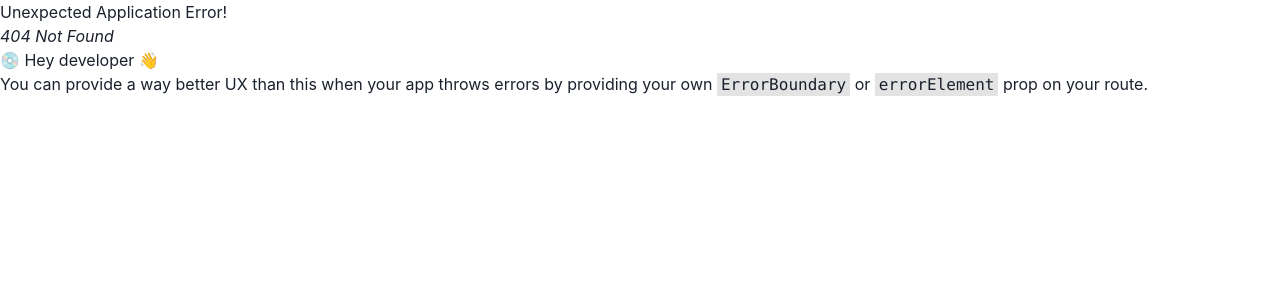
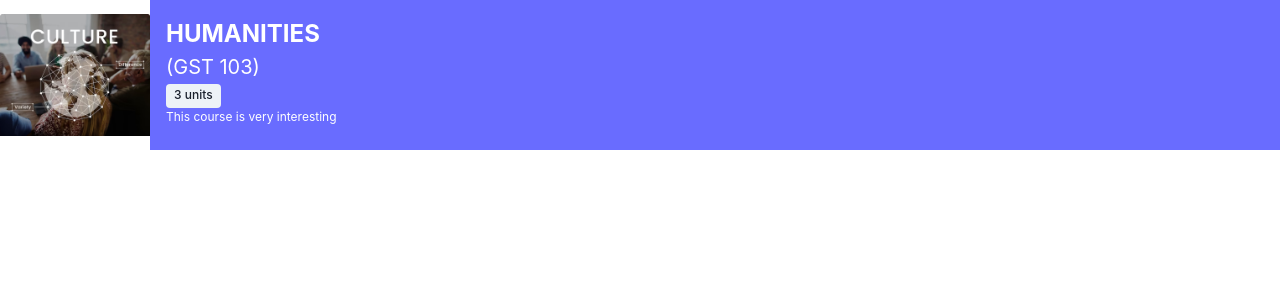
Before and after one commit to vicradon/futo-academia, a React (Vite) app: page /course/header in a window 1280 px wide. Before the commit this address had no page. Shown: the top 300 px of the page. Built offline with nearby package versions, Linux system fonts and the light colour scheme.

Commit message:
worked on the course header component

```diff
--- /dev/null
+++ b/src/components/CourseHeader.tsx
@@ -0,0 +1,24 @@
+import { Flex, Spacer, Text, Square, Box, Button, Image } from "@chakra-ui/react";
+import img from "../assets/images/courseheader.jpg";
+
+function CourseHeader() {
+	return (
+		<div>
+			<Flex color="white">
+				<Square size="150px">
+					<Image objectFit="cover" src={img} alt="courseheader" />
+				</Square>
+				<Box flex="1" bg="brand.500" p={4}>
+					<Text fontSize="2xl" as="b" color="">
+						HUMANITIES
+					</Text>
+					<Text fontSize="xl">(GST 103)</Text>
+					<Button size="xs">3 units</Button>
+					<Text fontSize="xs">This course is very interesting</Text>
+				</Box>
+			</Flex>
+		</div>
+	);
+}
+
+export default CourseHeader;
--- a/src/main.tsx
+++ b/src/main.tsx
@@ -8,6 +8,7 @@ import StudentHome from "./pages/student/StudentHome";
 import Courses from "./pages/lecturer/Courses";
 import UploadCourse from "./pages/lecturer/UploadCourse";
 import { QueryClient, QueryClientProvider } from "@tanstack/react-query";
+import CourseHeader from "./components/CourseHeader";
 
 const colors = {
 	brand: {
@@ -99,6 +100,10 @@ const router = createBrowserRouter([
 		path: "/lecturer/courses-upload",
 		element: <UploadCourse />,
 	},
+	{
+		path: "/course/header",
+		element: <CourseHeader />,
+	},
 ]);
 
 const queryClient = new QueryClient();
```
Also changed, not shown: src/assets/images/courseheader.jpg (added).
